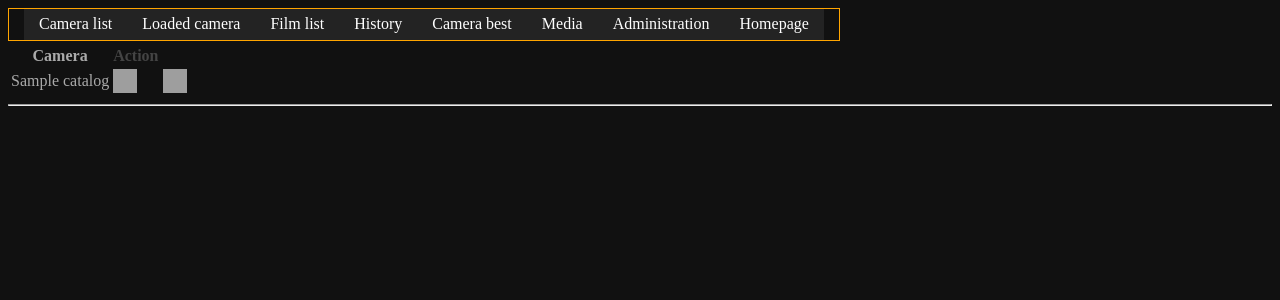
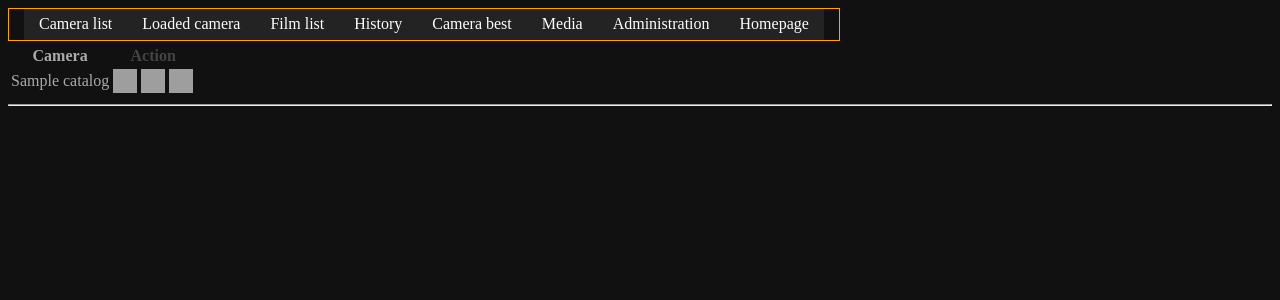
Before and after one commit to zaurky/catalog2, a Django app: template camera/templates/camera/list.html in a window 1280 px wide. Shown: the top 300 px of the page. Run offline with Django 3.2, Linux system fonts and the light colour scheme; the template is opened without the code that fills it: most values are stand-ins (such as "Sample title", 1, 10 or a date in 2020); grey boxes are pictures that could not be loaded.

Commit message:
add check icon + use it for already used cameras

```diff
--- a/camera/static/styles.css
+++ b/camera/static/styles.css
@@ -264,6 +264,11 @@ td.border_side {
         background: url('/static/icons/trash.png') no-repeat;
 }
 
+.check {
+	display: block;
+        background: url('/static/icons/check.png') no-repeat;
+}
+
 .empty {
         display: block;
 }
--- a/camera/templates/camera/list.html
+++ b/camera/templates/camera/list.html
@@ -5,7 +5,7 @@
 {% block content %}
 {% if catalog_list %}
     <table>
-        <tr><th><a href='/admin/camera/catalog/add'>Camera</a></th><th>Action</th></tr>
+        <tr><th><a href='/admin/camera/catalog/add'>Camera</a></th><th colspan='3'>Action</th></tr>
     {% for catalog in catalog_list %}
         <tr>
           <td><a href="/camera/catalog/{{ catalog.pk }}">{{ catalog }}</a></td>
@@ -15,6 +15,9 @@
           <td><a href="/film/incamera/load/camera/{{ catalog.pk }}" class='load icon'></a></td>
           {% endif %}
           <td><a href='/admin/camera/catalog/{{ catalog.pk }}' class='edit icon'></a></td>
+          {% if catalog.num_films %}
+          <td><div class='check icon'>&nbsp;</div></td>
+          {% endif %}
         </tr>
     {% endfor %}
     </table>
```
